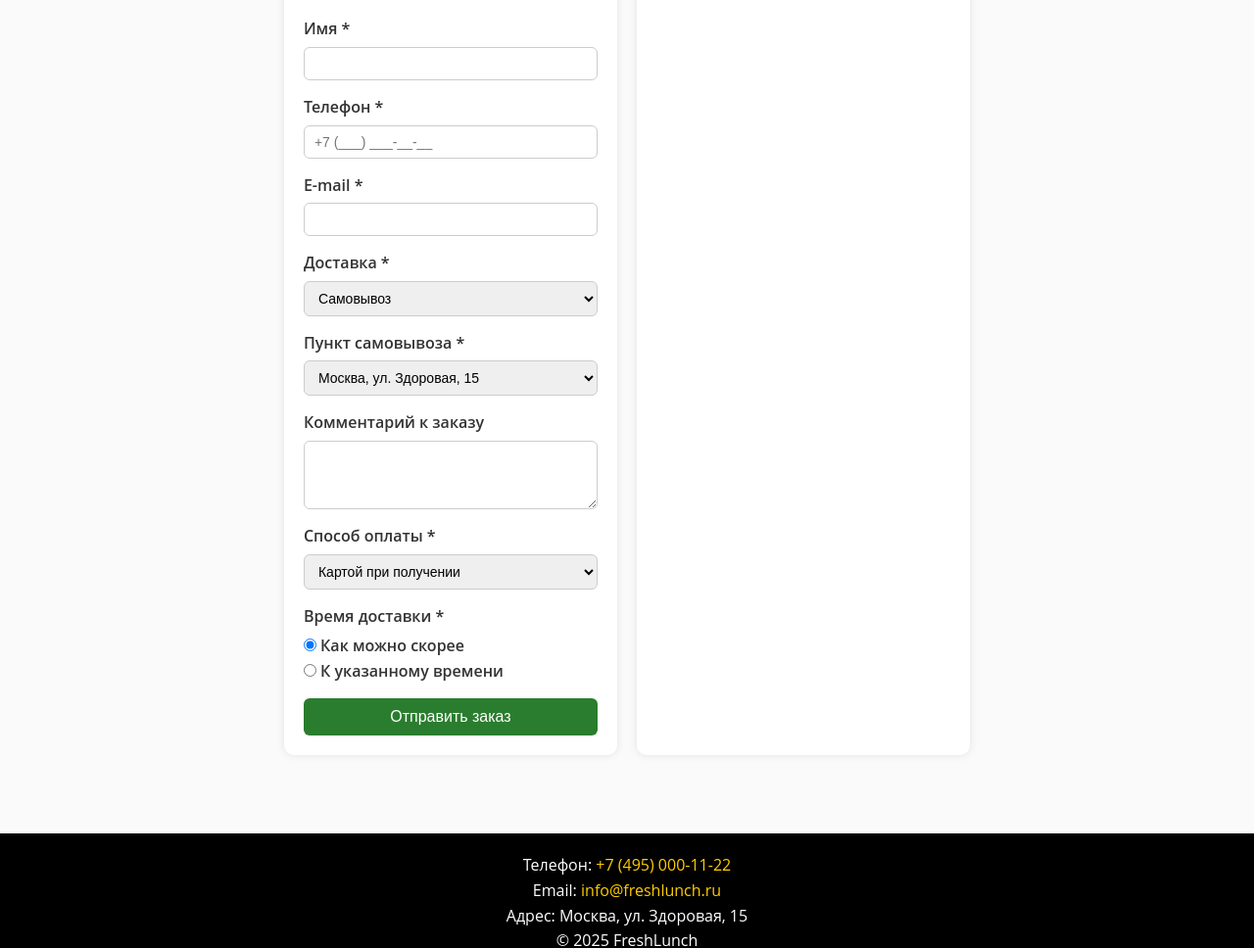
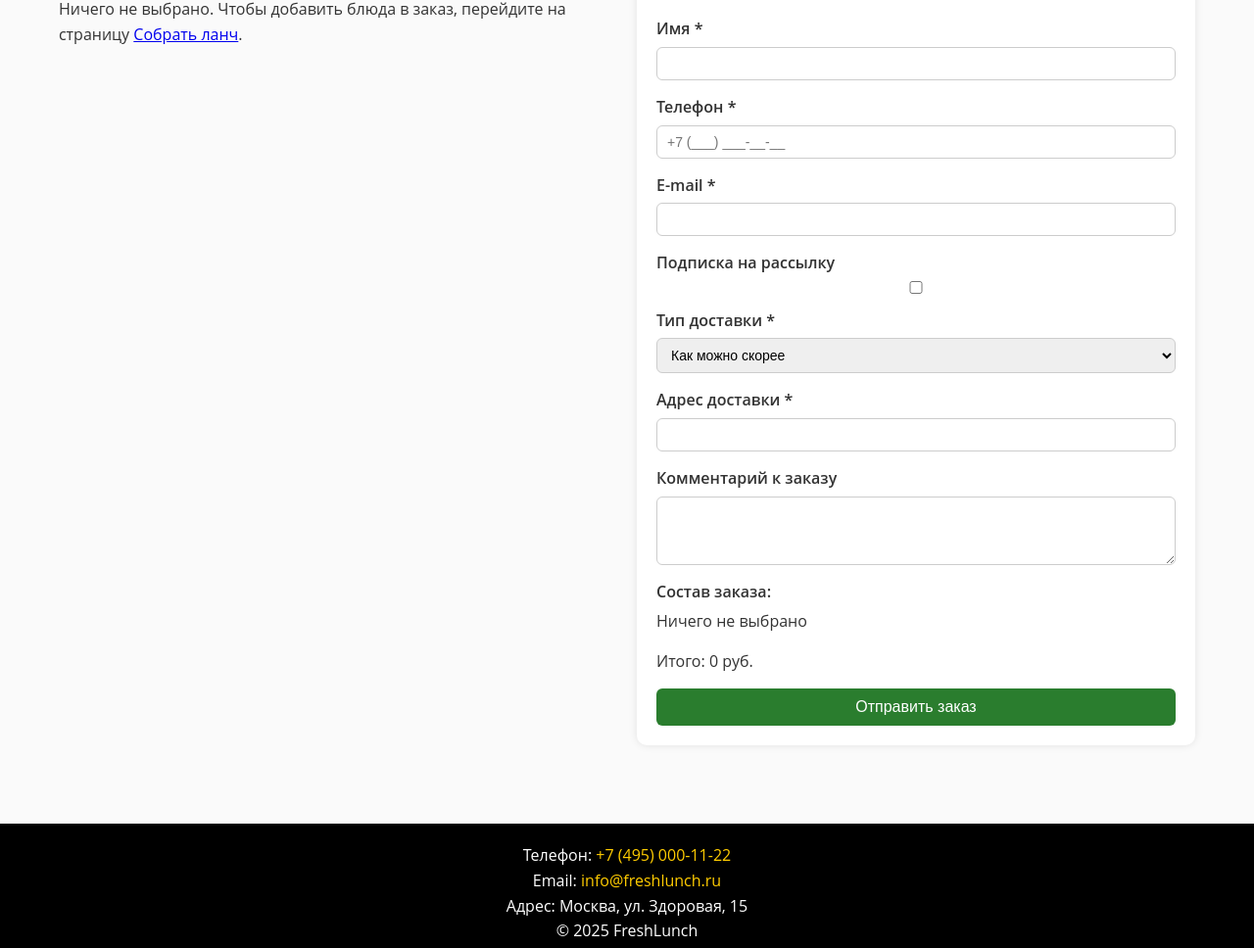
Before and after one commit to stepanstoliarzh/veb, a plain HTML site: page cart.html in a window 1280 px wide. Shown: the part 271-1239 px from the top of the page at 98% size. Drawn offline with Linux system fonts and the light colour scheme.

Commit message:
Update cart.html

```diff
--- a/cart.html
+++ b/cart.html
@@ -3,7 +3,7 @@
 <head>
   <meta charset="UTF-8" />
   <meta name="viewport" content="width=device-width, initial-scale=1" />
-  <title>FreshLunch — Корзина</title>
+  <title>FreshLunch — Оформление заказа</title>
 
   <link rel="stylesheet" href="css/style.css">
   <link rel="stylesheet" href="css/cart.css">
@@ -33,12 +33,20 @@
   </header>
 
   <main class="cart-page">
+    <!-- Раздел "Состав заказа" -->
+    <section class="order-composition">
+      <h2>Состав заказа</h2>
+      <div id="order-items"></div>
+      <div id="order-total"></div>
+    </section>
+
+    <!-- Раздел "Оформление заказа" -->
     <section class="order-info">
       <h2>Оформление заказа</h2>
-      <form class="order-form" action="https://httpbin.org/post" method="POST" enctype="multipart/form-data">
+      <form class="order-form" id="order-form">
         <div class="form-row">
-          <label for="name">Имя *</label>
-          <input type="text" id="name" name="name" required>
+          <label for="full_name">Имя *</label>
+          <input type="text" id="full_name" name="full_name" required>
         </div>
         <div class="form-row">
           <label for="phone">Телефон *</label>
@@ -50,26 +58,27 @@
         </div>
 
         <div class="form-row">
-          <label for="delivery">Доставка *</label>
-          <select id="delivery" name="delivery" required>
-            <option value="pickup">Самовывоз</option>
-            <option value="delivery">Доставка</option>
+          <label for="subscribe">Подписка на рассылку</label>
+          <input type="checkbox" id="subscribe" name="subscribe" value="1">
+        </div>
+
+        <div class="form-row">
+          <label for="delivery_type">Тип доставки *</label>
+          <select id="delivery_type" name="delivery_type" required>
+            <option value="now">Как можно скорее</option>
+            <option value="by_time">К указанному времени</option>
           </select>
         </div>
 
-        <div class="form-row" id="pickup-address">
-          <label for="pickup">Пункт самовывоза *</label>
-          <select id="pickup" name="pickup">
-            <option value="zdravaya">Москва, ул. Здоровая, 15</option>
-          </select>
+        <div class="form-row hidden" id="delivery-time-row">
+          <label for="delivery_time">Время доставки *</label>
+          <input type="time" id="delivery_time" name="delivery_time" min="07:00" max="23:00" step="300">
+          <p class="hint-inline">Доступное время доставки с 7:00 до 23:00 с шагом 5 минут</p>
         </div>
 
-        <div class="form-row hidden" id="delivery-address">
-          <label for="address">Адрес доставки *</label>
-          <input type="text" id="address" name="address" placeholder="Улица, дом">
-          <input type="text" id="entrance" name="entrance" placeholder="Подъезд">
-          <input type="text" id="floor" name="floor" placeholder="Этаж">
-          <input type="text" id="flat" name="flat" placeholder="Квартира">
+        <div class="form-row">
+          <label for="delivery_address">Адрес доставки *</label>
+          <input type="text" id="delivery_address" name="delivery_address" required>
         </div>
 
         <div class="form-row">
@@ -77,44 +86,21 @@
           <textarea id="comment" name="comment"></textarea>
         </div>
 
+        <!-- Отображение выбранных блюд в форме -->
         <div class="form-row">
-          <label for="payment">Способ оплаты *</label>
-          <select id="payment" name="payment" required>
-            <option value="card" selected>Картой при получении</option>
-            <option value="cash">Наличными</option>
-          </select>
+          <label>Состав заказа:</label>
+          <div id="order-summary">
+            <!-- Здесь будет отображаться состав заказа -->
           </div>
-
-        <div class="form-row hidden" id="change-row">
-          <label for="change">Сдача с</label>
-          <input type="number" id="change" name="change" placeholder="Введите сумму">
         </div>
 
         <div class="form-row">
-          <label>Время доставки *</label>
-          <div>
-            <label><input type="radio" name="time" value="soon" checked> Как можно скорее</label><br>
-            <label><input type="radio" name="time" value="custom"> К указанному времени</label>
-          </div>
-        </div>
-
-        <div class="form-row hidden" id="time-select">
-          <label for="time-input">Укажите время *</label>
-          <input type="time" id="time-input" name="time-input" min="07:00" max="23:00">
-          <p class="hint-inline">Доступное время доставки с 7:00 до 23:00</p>
+          <div id="total-price">Итого: 0 руб.</div>
         </div>
 
         <button type="submit" class="btn-primary">Отправить заказ</button>
       </form>
     </section>
-
-    <section class="cart-box">
-      <h2>Товары в корзине</h2>
-      <div id="cart-items"></div>
-      <div id="cart-total"></div>
-    </section>
-
-    <section class="cart-empty-box hidden"></section>
   </main>
 
   <footer id="contacts">
@@ -124,7 +110,6 @@
     <p>© 2025 FreshLunch</p>
   </footer>
 
-  <script src="js/dishes.js"></script>
   <script src="js/cart.js"></script>
 </body>
 </html>
```
Lines whose indentation alone changed are shown as unchanged.
